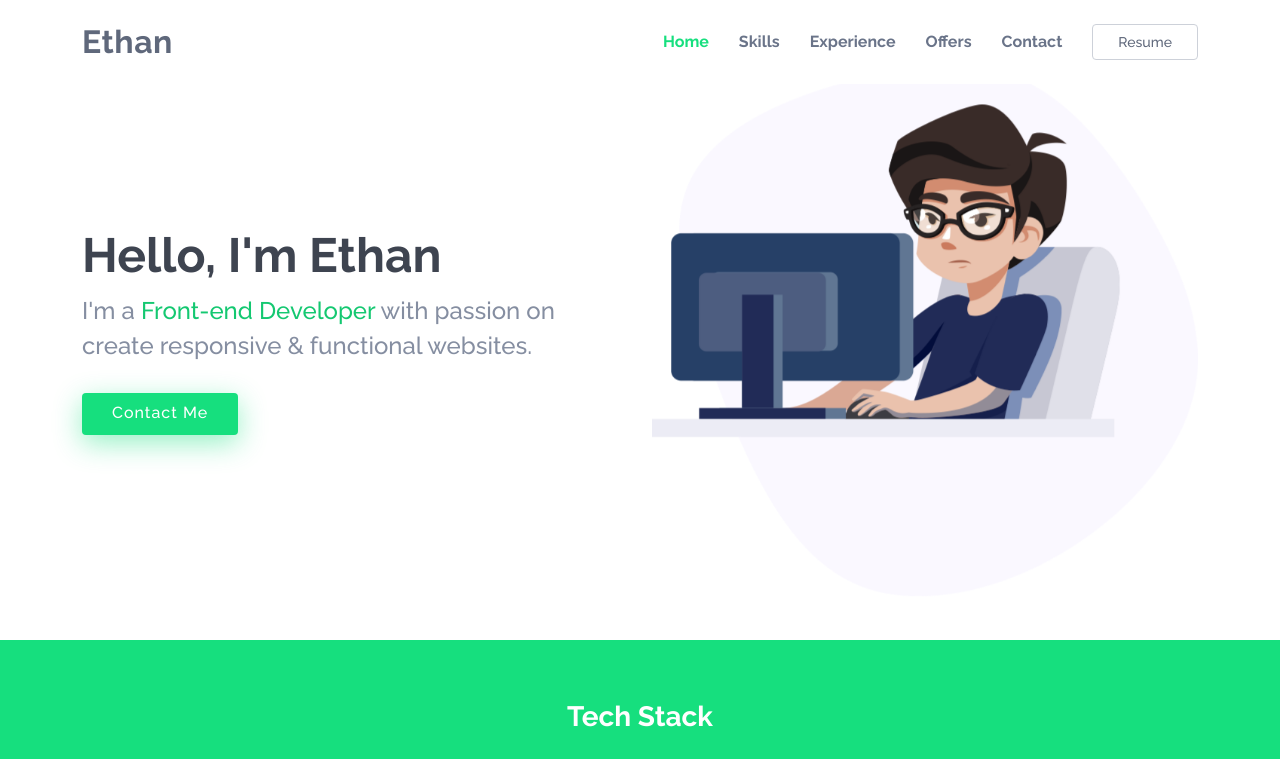
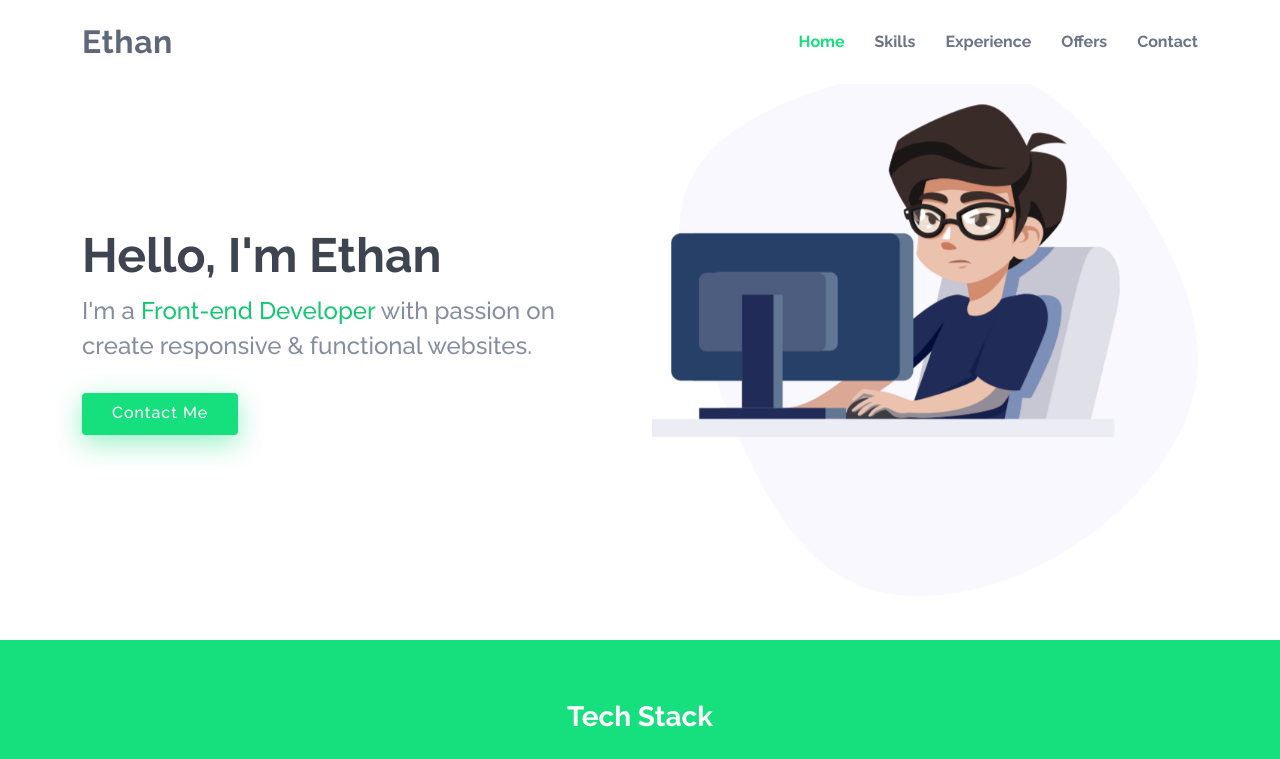
Before and after one commit to JDsmile/port1, a plain HTML site: page index.html in a window 1280 px wide. Shown: the top 759 px of the page. Drawn offline with nearby package versions, Linux system fonts and the light colour scheme; a script that the page names is missing; files whose address does not match are found by name.

Commit message:
modified

```diff
--- a/index.html
+++ b/index.html
@@ -52,7 +52,7 @@
           <li><a class="nav-link scrollto" href="#services">Offers</a></li>
           </li>
           <li><a class="nav-link scrollto" href="#contact">Contact</a></li>
-          <li><a class="getstarted scrollto" href="#about">Resume</a></li>
+
 
         </ul>
         <i class="bi bi-list mobile-nav-toggle"></i>
```
